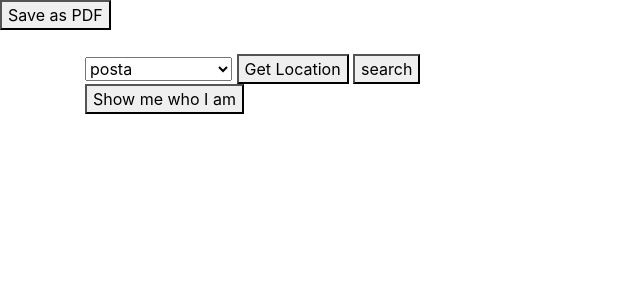
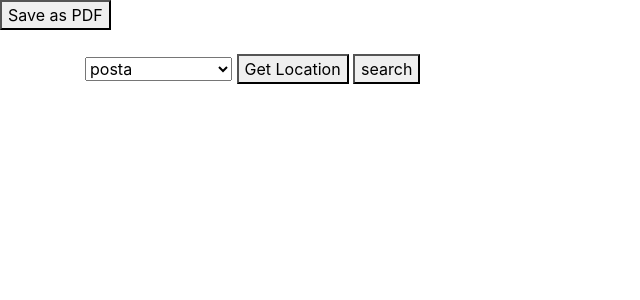
Before and after one commit to Saaraaaah/PFE, a Django app: template core/templates/index.html in a window 1280 px wide. Shown: the top 300 px of the page, without its empty margins (0-640 px from the left). Run offline with Django 4.2, Linux system fonts and the light colour scheme; the template is opened without the code that fills it, so the values that code supplies are empty; some libraries are stand-ins or nearby versions.

Commit message:
customize less rout in html and get location

```diff
--- a/core/templates/index.html
+++ b/core/templates/index.html
@@ -60,10 +60,8 @@
       }
   }
 </script>
-</head>
-<body>
-<button onclick="getLocation()">Show me who I am</button>
-</body>
+
+
 
 {{map|safe}}
 {% endblock %}
```
